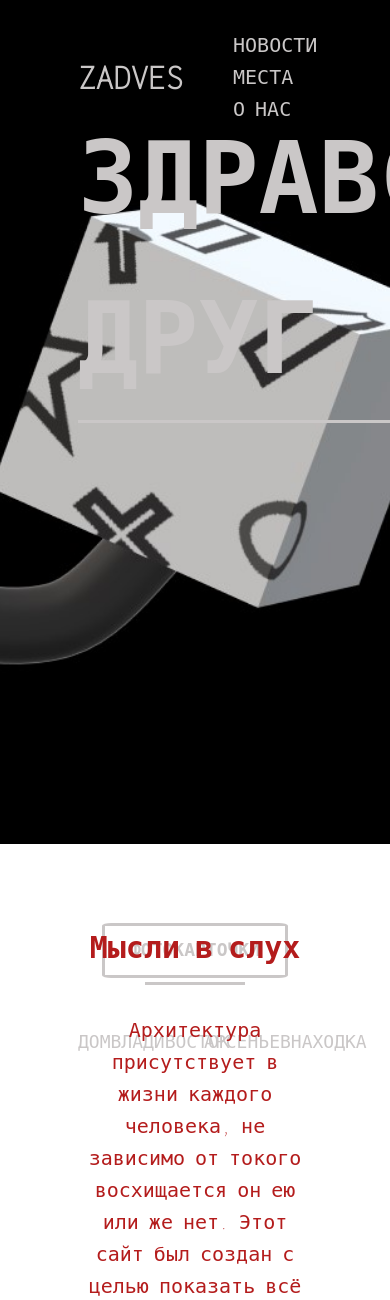
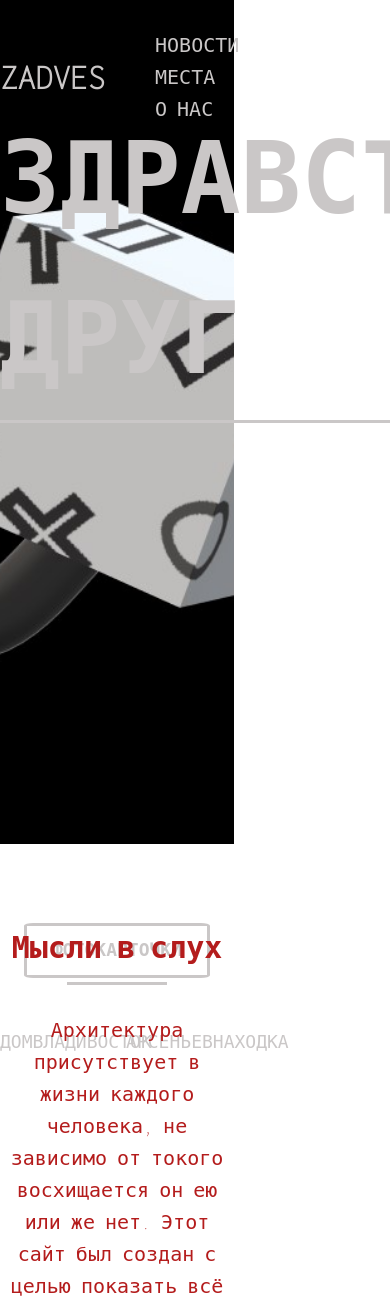
Before and after one commit to ZadVes/nikSite, a PHP site: page / in a window 390 px wide; the page is wider, and only the part inside the window is pictured. Shown: the top 1300 px of that part. Run offline with PHP 8.4, Linux system fonts and the light colour scheme.

Commit message:
Update style.css

```diff
--- a/style.css
+++ b/style.css
@@ -22,18 +22,6 @@ h1, h2, h3, h4, h5, h6{
     width: 100%;
     max-width: 1400px;
     margin: 0 auto;
-}
-
-@media screen and (max-width: 900px){
-    .container{
-        width: 80%;
-    }
-}
-
-@media screen and (max-width: 600px){
-    .container{
-        width: 60%;
-    }
 }
 
 .intro{
@@ -72,6 +60,18 @@ h1, h2, h3, h4, h5, h6{
     background-color:  rgb(202, 199, 199);
 }
 
+@media screen and (max-width: 900px){
+    .intro{
+        width: 80%;
+    }
+}
+
+@media screen and (max-width: 600px){
+    .intro{
+        width: 60%;
+    }
+}
+
 /* Header */
 .header{
     width: 100%;
@@ -89,6 +89,18 @@ h1, h2, h3, h4, h5, h6{
     display: flex;
     justify-content: space-between;
     align-items: center;
+}
+
+@media screen and (max-width: 900px){
+    .header{
+        width: 80%;
+    }
+}
+
+@media screen and (max-width: 600px){
+    .header{
+        width: 60%;
+    }
 }
 
 .logo{
@@ -168,6 +180,18 @@ h1, h2, h3, h4, h5, h6{
 /* Section */
 .section{
     padding: 80px 0;
+}
+
+@media screen and (max-width: 900px){
+    .section{
+        width: 80%;
+    }
+}
+
+@media screen and (max-width: 600px){
+    .section{
+        width: 60%;
+    }
 }
 
 .section--devices{
```
